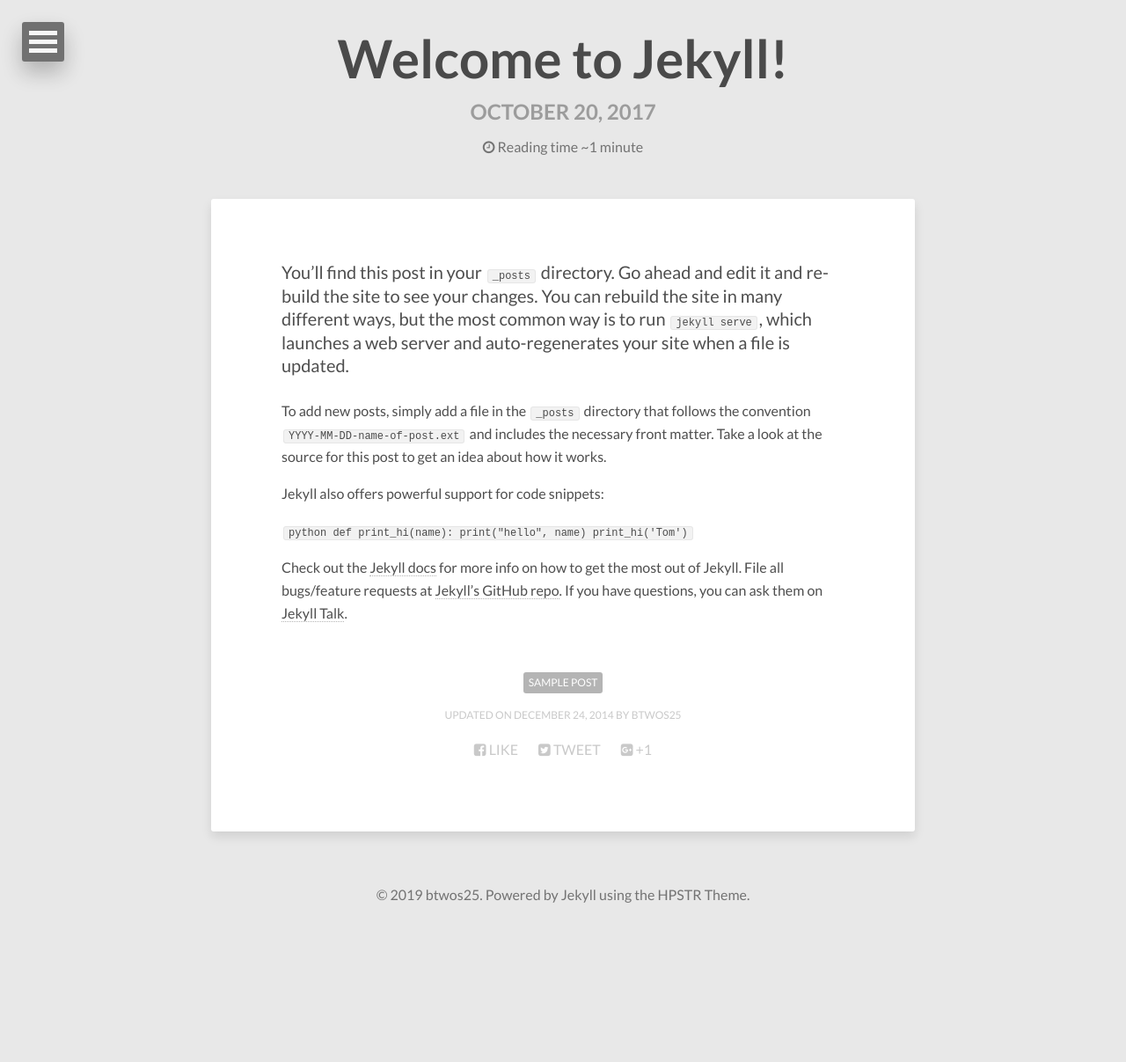
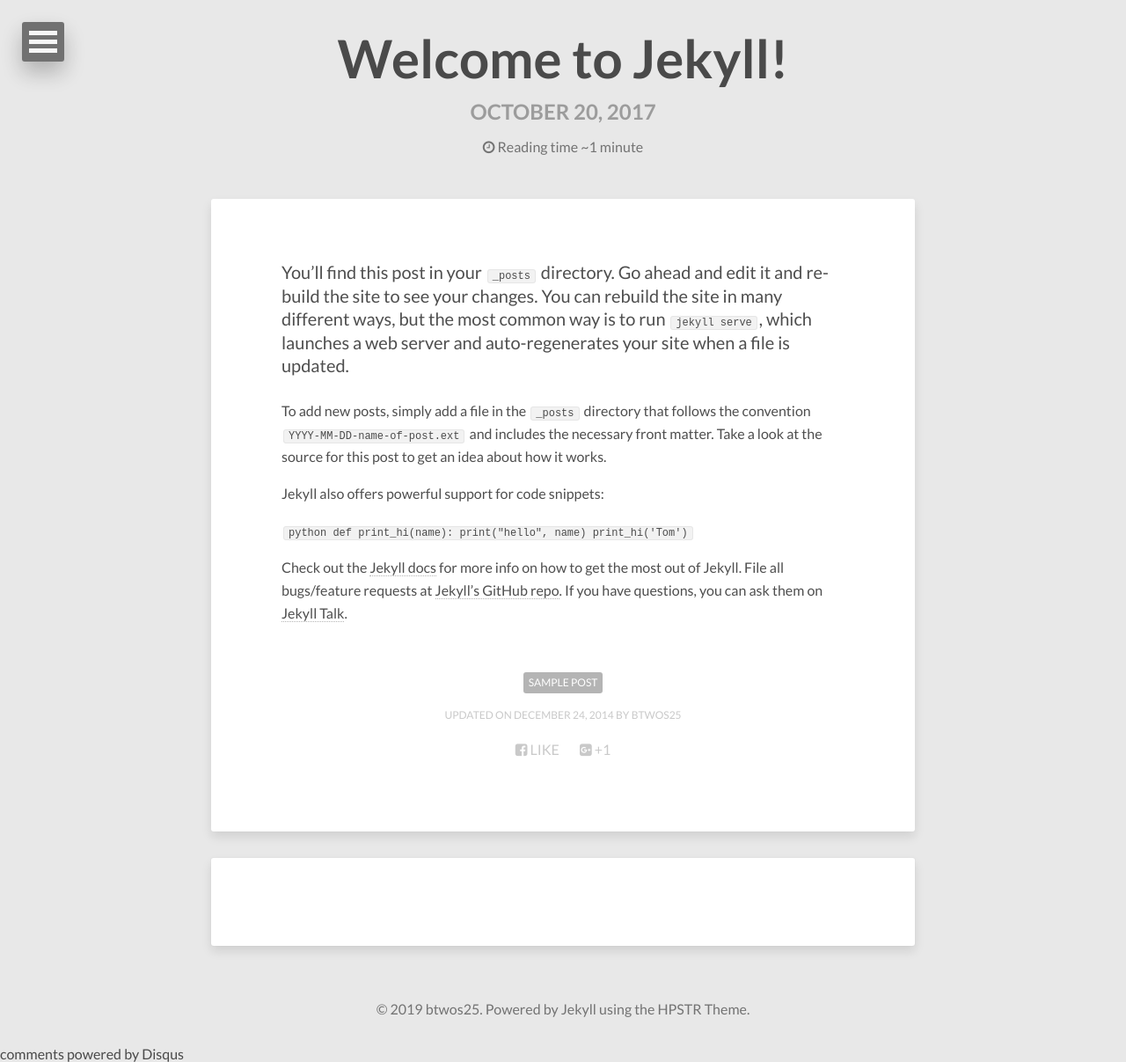
Before and after one commit to btwos25/btwos25.github.io, a Jekyll site: the page built from _posts/2019-08-20-first-post.md, in a window 1280 px wide. Shown: the whole page at 88% size. Built offline with Jekyll 4.4.1, drawn with Linux system fonts in a browser that asks for light colours; nearby versions of some CDN libraries; comment, search, counter and statistics services are not loaded; before the commit the page ends 1058 px from its top, so only the background shows below that; some of the changed lines change nothing that is shown.

Commit message:
댓글 추가

```diff
--- a/_config.yml
+++ b/_config.yml
@@ -1,6 +1,6 @@
 title:                Coding in the game?!
 description:      Describe your website here.
-disqus_shortname:
+disqus_shortname: http-btwos25-github-io
 reading_time:     true
 words_per_minute: 200
 # Your site's domain goes here (eg: https://mmistakes.github.io, http://yourdomain.com, etc)
--- a/_includes/social-share.html
+++ b/_includes/social-share.html
@@ -1,7 +1,7 @@
 <div class="social-share">
   <ul class="socialcount socialcount-small inline-list">
     <li class="facebook"><a href="https://www.facebook.com/sharer/sharer.php?u={{ site.url }}{{ page.url }}" title="Share on Facebook"><span class="count"><i class="fa fa-facebook-square"></i> Like</span></a></li>
-    <li class="twitter"><a href="https://twitter.com/intent/tweet?text={{ site.url }}{{ page.url }}" title="Share on Twitter"><span class="count"><i class="fa fa-twitter-square"></i> Tweet</span></a></li>
+    <!--<li class="twitter"><a href="https://twitter.com/intent/tweet?text={{ site.url }}{{ page.url }}" title="Share on Twitter"><span class="count"><i class="fa fa-twitter-square"></i> Tweet</span></a></li> -->
     <li class="googleplus"><a href="https://plus.google.com/share?url={{ site.url }}{{ page.url }}" title="Share on Google Plus"><span class="count"><i class="fa fa-google-plus-square"></i> +1</span></a></li>
   </ul>
 </div><!-- /.social-share -->
--- a/_posts/2019-08-20-first-post.md
+++ b/_posts/2019-08-20-first-post.md
@@ -5,6 +5,7 @@
 description: "Just about everything you'll need to style in the theme: headings, paragraphs, blockquotes, tables, code blocks, and more."
 modified: 2014-12-24
 tags: [sample post]
+comments: true
 ---
 You’ll find this post in your `_posts` directory. Go ahead and edit it and re-build the site to see your changes. You can rebuild the site in many different ways, but the most common way is to run `jekyll serve`, which launches a web server and auto-regenerates your site when a file is updated.
 
```
